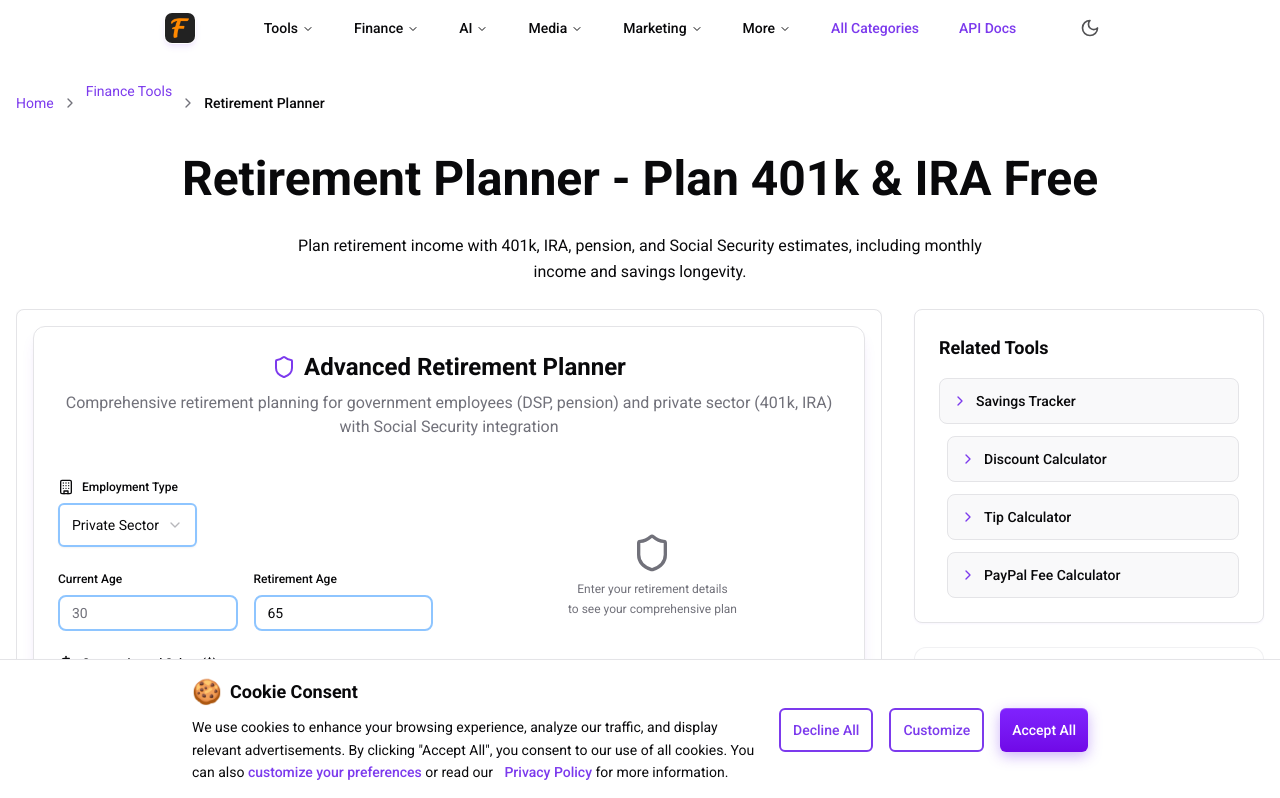
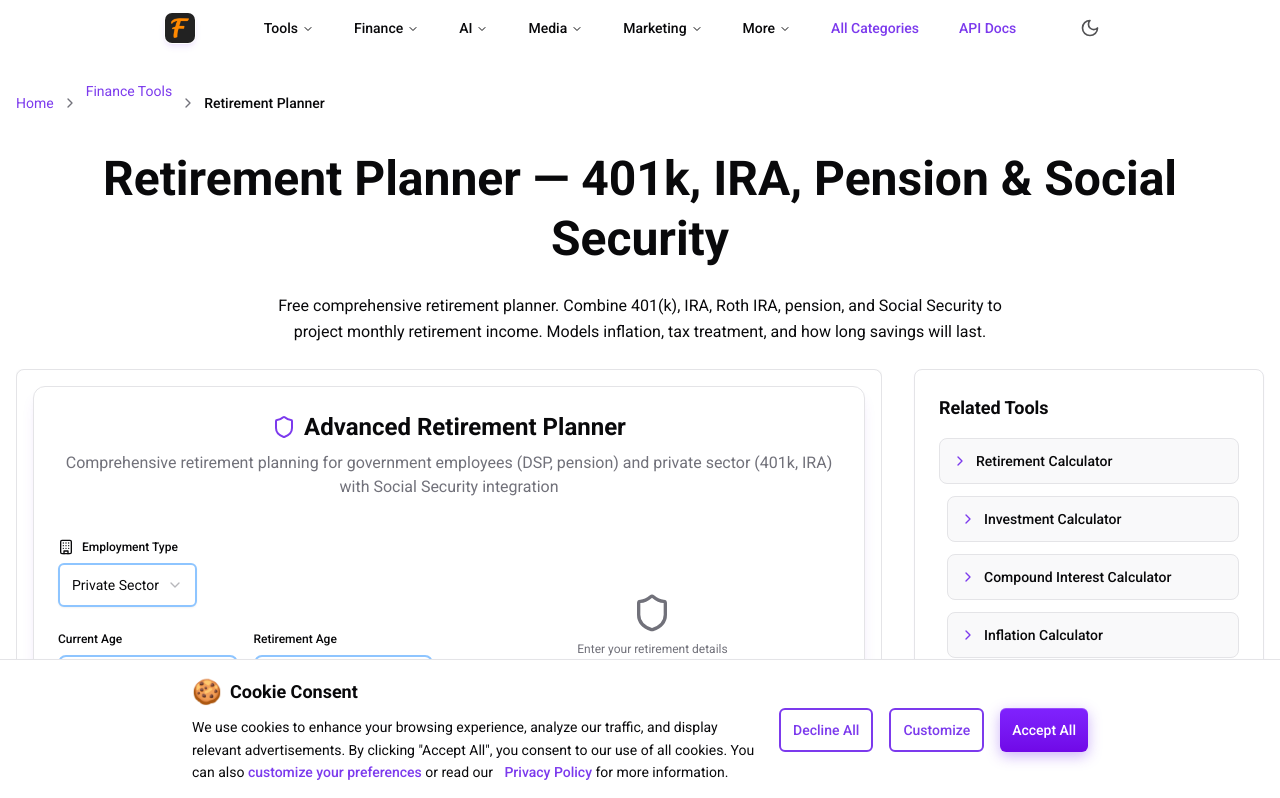
Before and after one commit to xhusnain/fasttools, a Next.js app: page /finance-tools/retirement-planner in a window 1280 px wide. Shown: the top 798 px of the page. Built offline with nearby package versions, Linux system fonts and the light colour scheme.

Commit message:
seo(retirement-planner): metadata + schema — 15 alternateName (401k/IRA/Roth/Pension/SS/RMD/glide path), fixed random related tools (Discount/Tip/PayPal swapped for Retirement Calc/Investment/Compound Interest/Inflation/Net Worth/Tax/Salary/Future Age)

```diff
--- a/app/finance-tools/retirement-planner/page.tsx
+++ b/app/finance-tools/retirement-planner/page.tsx
@@ -10,9 +10,9 @@ import { Calculator, PiggyBank, Receipt, CreditCard } from "lucide-react"
 import type { Metadata } from "next"
 import { getCurrentYear } from "@/lib/utils"
 
-const TOOL_TITLE = `Retirement Planner - Plan 401k & IRA Free`
+const TOOL_TITLE = `Retirement Planner — 401k, IRA, Pension & Social Security`
 const TOOL_NAME = "Retirement Planner"
-const TOOL_DESCRIPTION = "Plan retirement income with 401k, IRA, pension, and Social Security estimates, including monthly income and savings longevity."
+const TOOL_DESCRIPTION = "Free comprehensive retirement planner. Combine 401(k), IRA, Roth IRA, pension, and Social Security to project monthly retirement income. Models inflation, tax treatment, and how long savings will last."
 
 const baseMetadata = createMetadata({
   title: TOOL_TITLE,
@@ -23,8 +23,24 @@ const baseMetadata = createMetadata({
     { label: TOOL_NAME, href: "/finance-tools/retirement-planner" }
   ],
   schemaOptions: {
-    name: "Free Retirement Planner Calculator",
-    alternateName: "401k, IRA & Pension Planning Tool",
+    name: "Retirement Planner — Multi-Account Income Projection",
+    alternateName: [
+      "401k Planner",
+      "IRA Planner",
+      "Roth IRA Planner",
+      "Retirement Income Planner",
+      "Retirement Income Calculator",
+      "Pension Planner",
+      "Social Security Planner",
+      "Multi-Account Retirement Calculator",
+      "Withdrawal Strategy Planner",
+      "Retirement Glide Path Calculator",
+      "401k Withdrawal Calculator",
+      "IRA RMD Calculator",
+      "Retirement Income Replacement Calculator",
+      "Comprehensive Retirement Calculator",
+      "Pre-Retirement Planning Tool",
+    ],
     applicationCategory: "FinanceApplication",
     featureList: [
       "Advanced retirement planning",
@@ -253,10 +269,16 @@ export default function RetirementPlannerPage() {
     `,
 
     relatedTools: [
+      { name: "Retirement Calculator", href: "/finance-tools/retirement-calculator" },
+      { name: "Investment Calculator", href: "/finance-tools/investment-calculator" },
+      { name: "Compound Interest Calculator", href: "/finance-tools/compound-interest" },
+      { name: "Inflation Calculator", href: "/finance-tools/inflation-calculator" },
+      { name: "Net Worth Calculator", href: "/finance-tools/net-worth-calculator" },
       { name: "Savings Tracker", href: "/finance-tools/savings-tracker" },
-      { name: "Discount Calculator", href: "/finance-tools/discount-calculator" },
-      { name: "Tip Calculator", href: "/finance-tools/tip-calculator" },
-      { name: "PayPal Fee Calculator", href: "/finance-tools/paypal-fee" }
+      { name: "Tax Calculator", href: "/finance-tools/tax-calculator" },
+      { name: "Salary Calculator", href: "/finance-tools/salary-calculator" },
+      { name: "Future Age Calculator", href: "/fun-tools/future-age" },
+      { name: "All Finance Tools", href: "/finance-tools" }
     ]
   }
 
```
